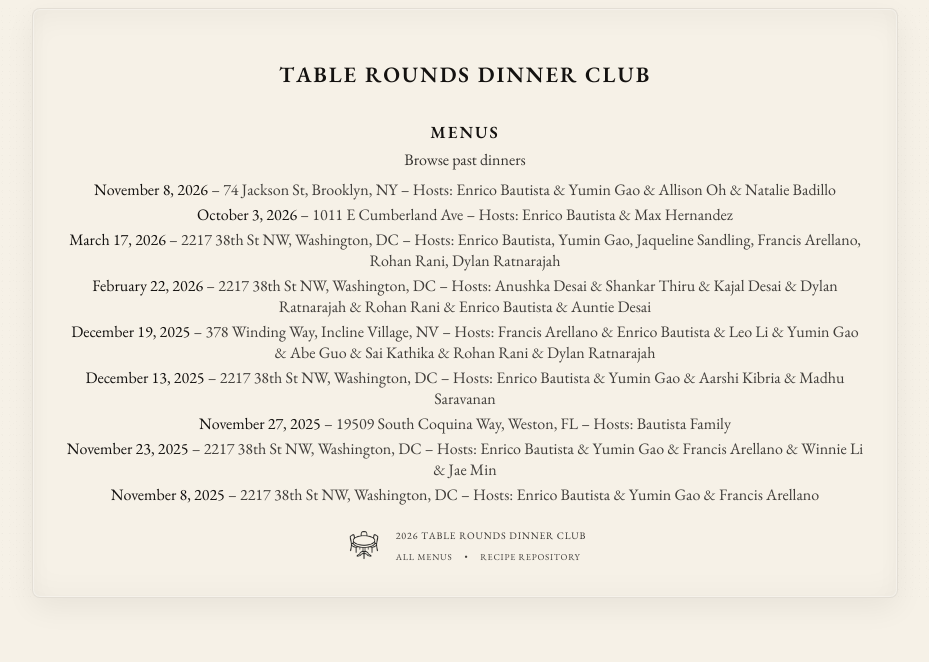
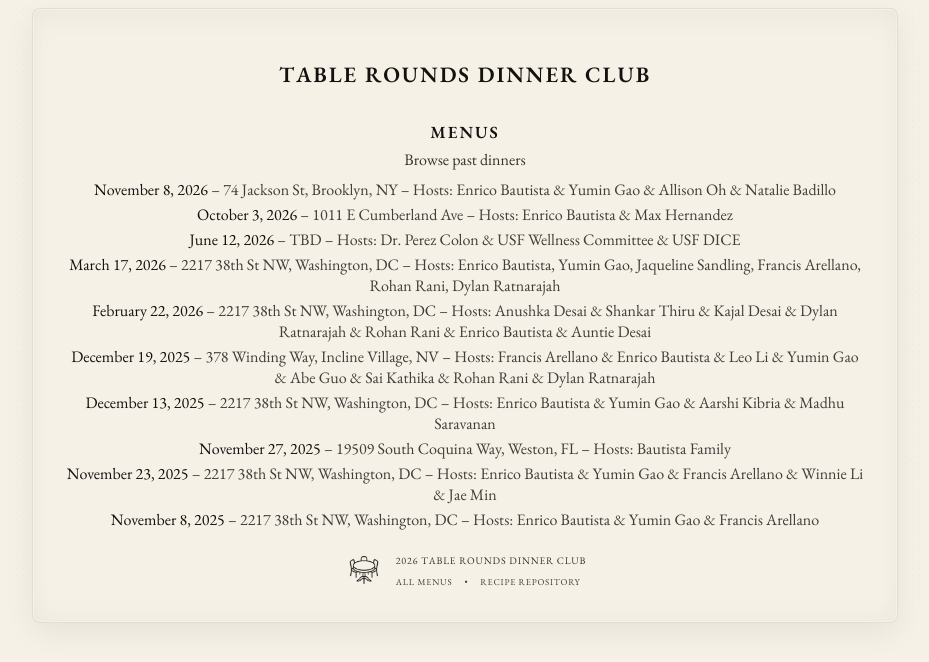
Before and after one commit to enricobautista/dinner-club, a Next.js app: page /menus in a window 1280 px wide. Shown: the top 662 px of the page, without its empty margins (175-1104 px from the left). Built offline with nearby package versions, Linux system fonts and the light colour scheme.

Commit message:
DICE latin caribbean menu

```diff
--- a/data/menus.ts
+++ b/data/menus.ts
@@ -691,6 +691,156 @@ export const menus: Menu[] = [
       }
     ]
   },
+  {
+    slug: "DICE-latin-american-caribbean-menu",
+    location: "TBD",
+    dateISO: "2026-06-12",
+    hosts: ["Dr. Perez Colon", "USF Wellness Committee", "USF DICE"],
+    guestLimit: 100,
+    guests: [],
+    courses: [
+      {
+        heading: "Antipasti",
+        items: [
+          {
+            name: "Peruvian Ceviche",
+            recipeSlug: "peruvian-ceviche",
+            blurb: "Peruvian fish ceviche with lime, red onion, chili, and cilantro."
+          },
+          {
+            name: "Colombian Empanadas",
+            recipeSlug: "colombian-empanadas",
+            blurb: "Colombian corn empanadas filled with seasoned beef and potatoes."
+          },
+          {
+            name: "Pupusas",
+            recipeSlug: "pupusas",
+            blurb: "Salvadoran corn cakes stuffed with beans and cheese."
+          },
+          {
+            name: "Arepas",
+            recipeSlug: "arepas",
+            blurb: "Colombian and Venezuelan corn cakes with a crisp crust and soft center."
+          },
+          {
+            name: "Cuban Sandwiches",
+            recipeSlug: "cuban-sandwiches",
+            blurb: "Cuban-American pressed sandwiches with roast pork, ham, Swiss cheese, and pickles."
+          }
+        ]
+      },
+      {
+        heading: "Primo",
+        items: [
+          {
+            name: "Tallarines Verdes",
+            recipeSlug: "tallarines-verdes",
+            blurb: "Peruvian pasta with creamy spinach, basil, and queso fresco sauce."
+          },
+          {
+            name: "Birria Tacos",
+            recipeSlug: "birria-tacos",
+            blurb: "Mexican braised beef tacos with chilies, melted cheese, and consommé."
+          }
+        ]
+      },
+      {
+        heading: "Secondo",
+        items: [
+          {
+            name: "Jamaican Jerk Chicken",
+            recipeSlug: "jamaican-jerk-chicken",
+            blurb: "Jamaican-style roasted chicken with allspice, thyme, and warm spices."
+          },
+          {
+            name: "Poul Nan Sos",
+            recipeSlug: "haitian-poul-nan-sos",
+            blurb: "Haitian chicken braised with citrus, peppers, garlic, and tomato."
+          },
+          {
+            name: "Jamaican Oxtail",
+            recipeSlug: "jamaican-oxtail",
+            blurb: "Jamaican braised oxtail with allspice, thyme, and butter beans."
+          },
+          {
+            name: "Cuban Picadillo",
+            recipeSlug: "cuban-picadillo",
+            blurb: "Cuban ground beef with tomato, green olives, raisins, and spices."
+          },
+          {
+            name: "Rum and Guava Spareribs",
+            recipeSlug: "rum-guava-spareribs",
+            blurb: "Dominican-inspired pork ribs with a sweet rum and guava glaze."
+          },
+          {
+            name: "Lomo Saltado",
+            recipeSlug: "lomo-saltado",
+            blurb: "Peruvian stir-fried beef with tomatoes, onions, soy sauce, and fries."
+          },
+          {
+            name: "Ropa Vieja",
+            recipeSlug: "ropa-vieja",
+            blurb: "Cuban shredded beef braised with peppers, tomato, and spices."
+          }
+        ]
+      },
+      {
+        heading: "Contorno",
+        items: [
+          {
+            name: "Arroz con Gandules",
+            recipeSlug: "arroz-con-gandules",
+            blurb: "Puerto Rican rice with pigeon peas, sofrito, and sazón."
+          },
+          {
+            name: "Maduros with Mint Mojo",
+            recipeSlug: "maduros-mint-mojo",
+            blurb: "Caribbean-style fried sweet plantains with Cuban-inspired mint mojo."
+          },
+          {
+            name: "Green Tomato Salsa Verde",
+            recipeSlug: "green-tomato-salsa-verde",
+            blurb: "Mexican-style roasted green tomato salsa with chilies and cilantro."
+          },
+          {
+            name: "Pico de Gallo",
+            recipeSlug: "pico-de-gallo",
+            blurb: "Mexican fresh tomato salsa with onion, jalapeño, lime, and cilantro."
+          }
+        ]
+      },
+      {
+        heading: "Dolce",
+        items: [
+          {
+            name: "Tembleque",
+            recipeSlug: "tembleque",
+            blurb: "Puerto Rican coconut pudding with cinnamon."
+          },
+          {
+            name: "Caribbean Coconut Rum Cake",
+            recipeSlug: "caribbean-coconut-rum-cake",
+            blurb: "Caribbean-inspired coconut and walnut cake with a buttery rum sauce."
+          },
+          {
+            name: "Churros",
+            recipeSlug: "churros",
+            blurb: "Spanish-origin fried pastries coated in cinnamon sugar."
+          },
+          {
+            name: "Conchas",
+            recipeSlug: "conchas",
+            blurb: "Mexican sweet bread with a shell-patterned sugar crust."
+          },
+          {
+            name: "Tres Leches",
+            recipeSlug: "tres-leches",
+            blurb: "Latin American sponge cake soaked in three milks and topped with cream."
+          }
+        ]
+      }
+    ]
+  },
 ];
 
 function normalizeSlug(input: string) {
```
